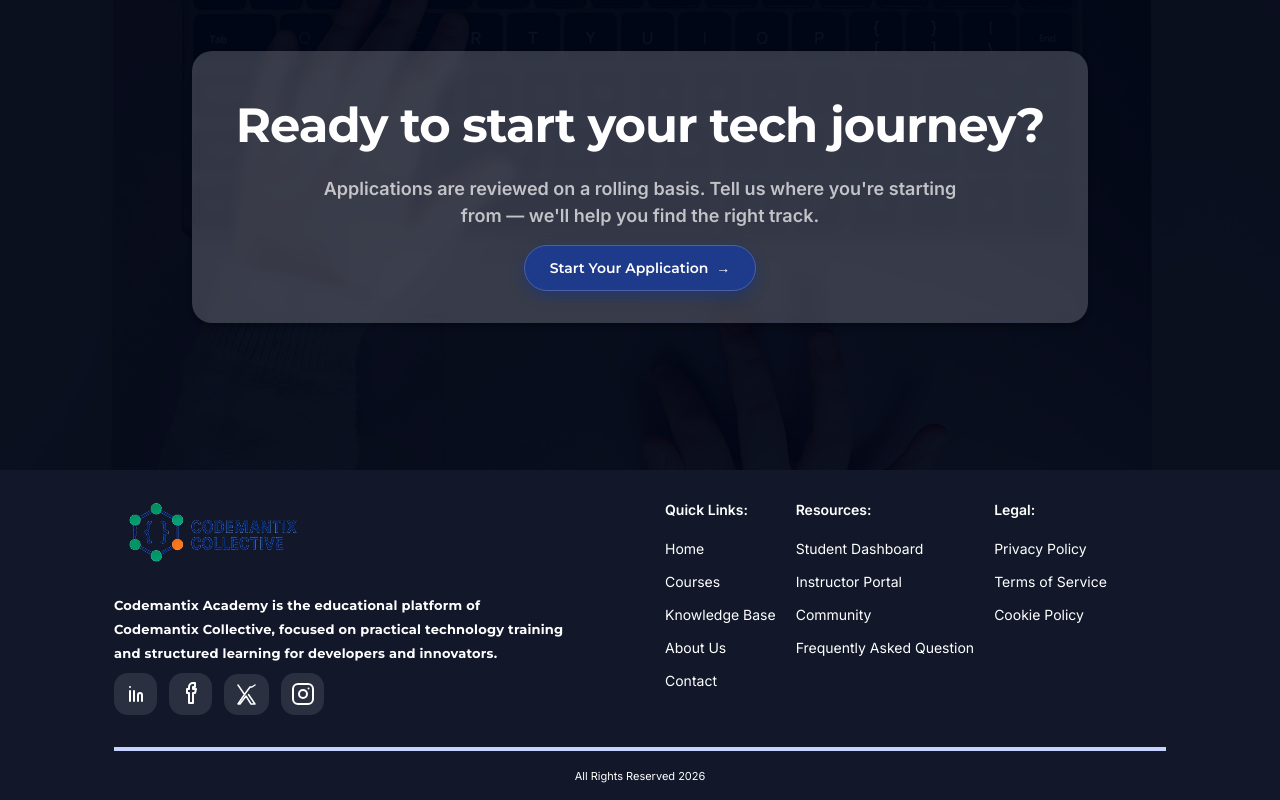
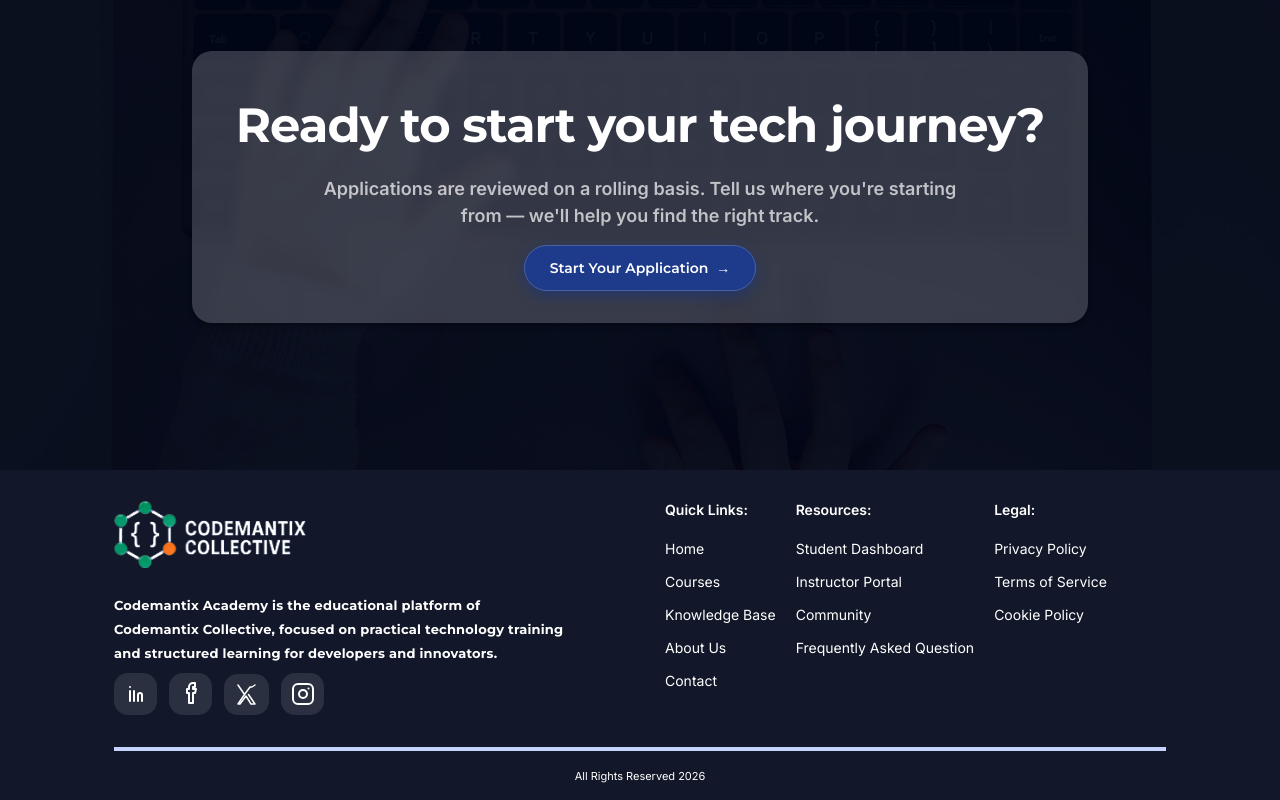
Before and after one commit to codemantix/Bootcamp-page, a Next.js app: page / in a window 1280 px wide. Shown: the part 7985-8785 px from the top of the page. Built offline with nearby package versions, Linux system fonts and the light colour scheme.

Commit message:
fixed footer-image

```diff
--- a/src/components/FooterCTA.tsx
+++ b/src/components/FooterCTA.tsx
@@ -49,7 +49,7 @@ export default function FooterCTA() {
               {/* Logo */}
               {/* eslint-disable-next-line @next/next/no-img-element */}
               <img
-                src="/bootcamp landing page design/bootcamp landing page design/codemantix logo png 2.png"
+                src="/bootcamp landing page design/bootcamp landing page design/White Logo.png"
                 alt="Codemantix Collective"
                 className="h-[77px] w-[192px] object-contain"
               />
```
Also changed, not shown: public/bootcamp landing page design/bootcamp landing page design/White Logo.png (added), 1 other file (tests, documents, lock files or other folders).
